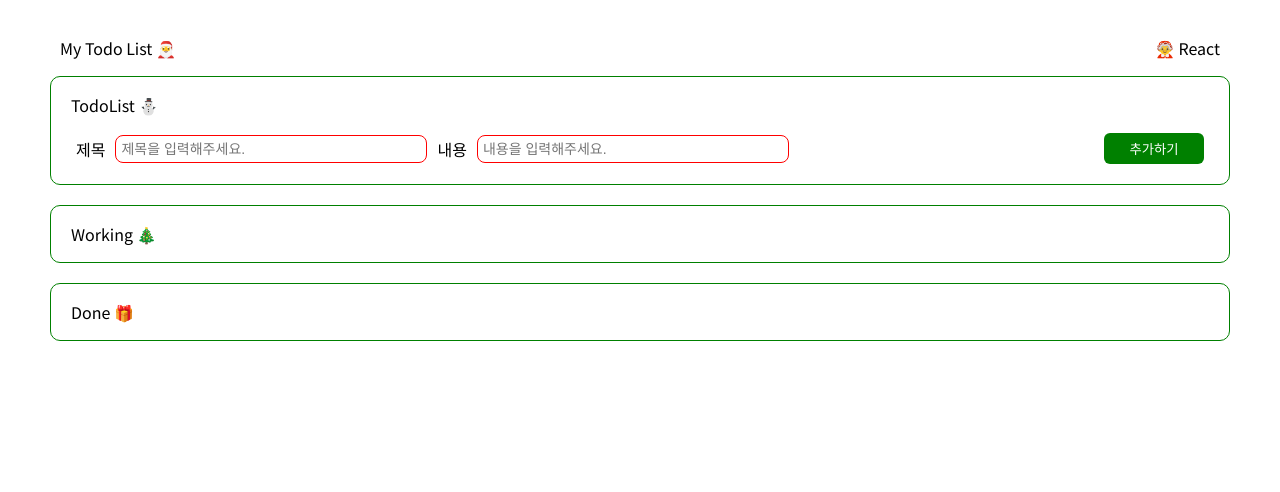
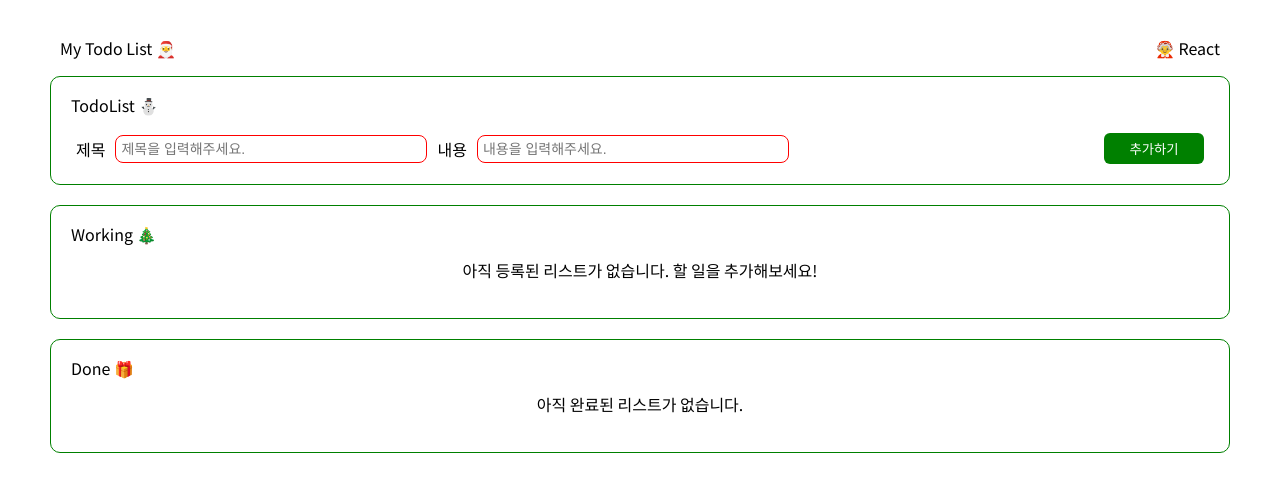
Before and after one commit to gracejelly125/to-do-list, a React (Vite) app: page / in a window 1280 px wide. Shown: the top 492 px of the page. Built offline with nearby package versions, Linux system fonts and the light colour scheme.

Commit message:
메세지 추가

```diff
--- a/src/components/Done.jsx
+++ b/src/components/Done.jsx
@@ -1,5 +1,5 @@
 import { useDispatch, useSelector } from "react-redux";
-import { Container, StyleBox } from "../styled-components/styled-todoList";
+import { Container, Msg, StyleBox } from "../styled-components/styled-todoList";
 import { deleteFinishedTodo } from "../redux/slices/doneSlice";
 import { addTodo } from "../redux/slices/workingSlice";
 import TodoItem from "./TodoItem";
@@ -22,9 +22,11 @@ const Done = () => {
   };
 
   return (
-    <>
-      <StyleBox>
-        <p>Done 🎁</p>
+    <StyleBox>
+      <p>Done 🎁</p>
+      {finishedTodos.length === 0 ? (
+        <Msg>아직 완료된 리스트가 없습니다.</Msg>
+      ) : (
         <Container>
           {finishedTodos.map((todo) => (
             <TodoItem
@@ -36,8 +38,8 @@ const Done = () => {
             />
           ))}
         </Container>
-      </StyleBox>
-    </>
+      )}
+    </StyleBox>
   );
 };
 
--- a/src/components/Working.jsx
+++ b/src/components/Working.jsx
@@ -1,4 +1,4 @@
-import { Container, StyleBox } from "../styled-components/styled-todoList";
+import { Container, Msg, StyleBox } from "../styled-components/styled-todoList";
 import { useDispatch, useSelector } from "react-redux";
 import { addFinishedTodo } from "../redux/slices/doneSlice";
 import { deleteTodo } from "../redux/slices/workingSlice";
@@ -25,6 +25,9 @@ const Working = () => {
     <>
       <StyleBox>
         <p>Working 🎄</p>
+        {todos.length === 0 ? (
+          <Msg>아직 등록된 리스트가 없습니다. 할 일을 추가해보세요!</Msg>
+        ) : (
           <Container>
             {todos.map((todo) => (
               <TodoItem
@@ -36,6 +39,7 @@ const Working = () => {
               />
             ))}
           </Container>
+        )}
       </StyleBox>
     </>
   );
--- a/src/styled-components/styled-todoList.js
+++ b/src/styled-components/styled-todoList.js
@@ -18,6 +18,11 @@ export const StyleWorking = styled.div`
   height: 120px;
   align-content: center;
 `;
+
+export const Msg = styled.p`
+  margin: 20px;
+  text-align: center;
+`
 
 export const Container = styled.div`
   display: flex;
```
Lines whose indentation alone changed are shown as unchanged.
